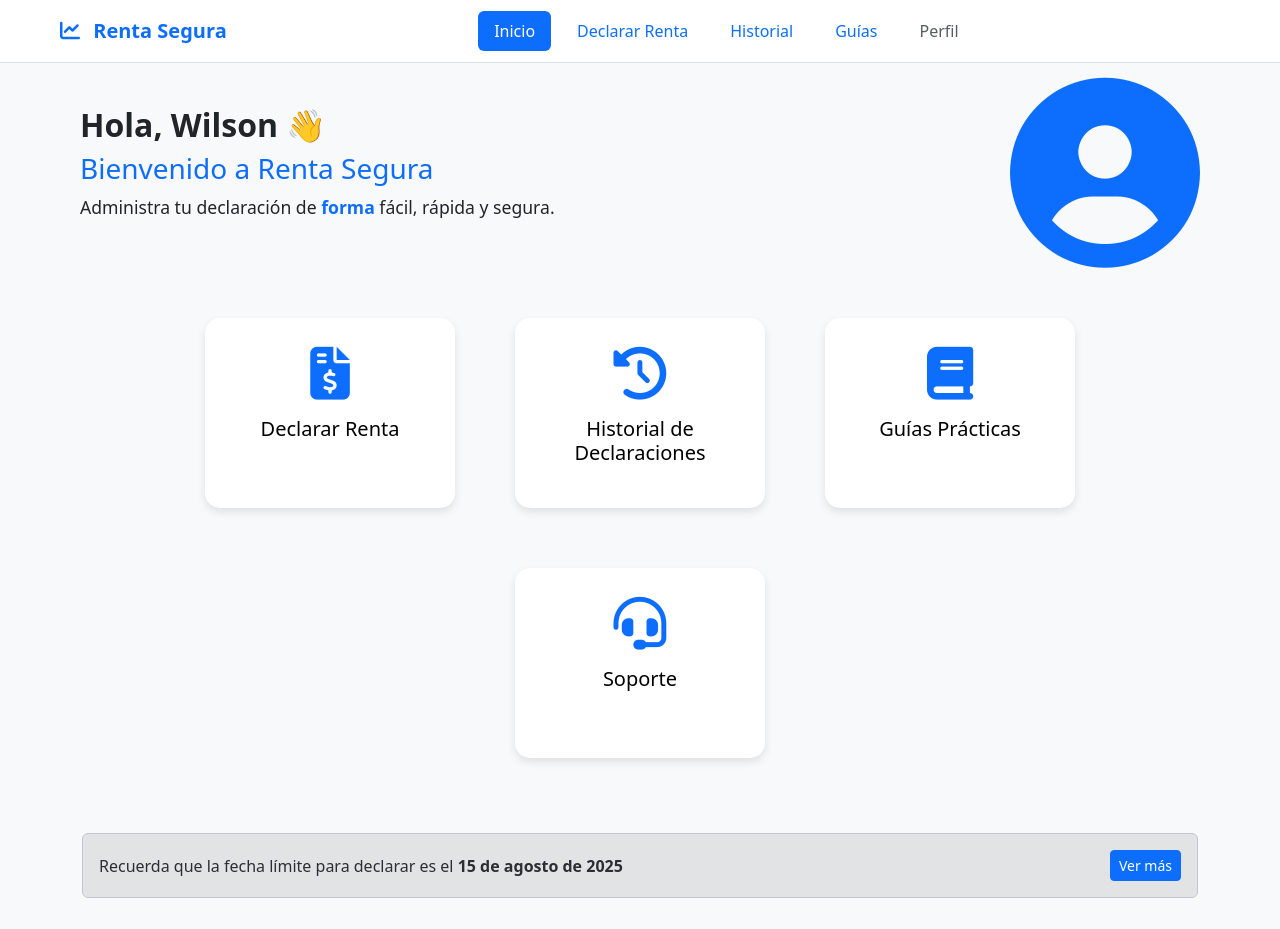
After one commit to mauricio1814/Contador, a PHP site: page /Vista/principal.php in a window 1280 px wide. The commit adds this page. Run offline with PHP 8.4, Linux system fonts and the light colour scheme; some libraries are stand-ins or nearby versions.

Commit message:
se agrega la pagina de inicio solo el fronted flata el backend

```diff
--- /dev/null
+++ b/Estilos/principal.css
@@ -0,0 +1,118 @@
+body {
+    background-color: #f8f9fa;
+    display: flex;
+    flex-direction: column;
+    min-height: 100vh;
+}
+
+
+/* 🔹 NAVBAR */
+
+.navbar-custom {
+    background-color: #ffffff;
+    border-bottom: 1px solid #dee2e6;
+    padding: 0.7rem 3rem;
+}
+
+.navbar-brand {
+    font-weight: bold;
+    color: #0d6efd !important;
+}
+
+.nav-item {
+    margin-right: 10px;
+}
+
+
+/* 🔹 CONTENIDO PRINCIPAL */
+
+main {
+    flex: 1;
+}
+
+.hero {
+    display: flex;
+    justify-content: space-between;
+    align-items: center;
+    margin-top: 5px;
+    padding: 10px 10px;
+    flex-wrap: wrap;
+}
+
+.hero-text {
+    max-width: 500px;
+    margin-top: -5px;
+}
+
+.hero-text h2 {
+    font-weight: bold;
+}
+
+.hero-text p {
+    font-size: 1.1rem;
+}
+
+
+/* 🔹 TARJETAS GRANDES Y MUY ESPACIADAS */
+
+.icon-section {
+    display: flex;
+    justify-content: center;
+    flex-wrap: wrap;
+    gap: 60px;
+    margin-top: 40px;
+    margin-bottom: 60px;
+}
+
+.icon-card {
+    background: #fff;
+    border-radius: 15px;
+    box-shadow: 0px 4px 8px rgba(0, 0, 0, 0.1);
+    width: 250px;
+    height: 190px;
+    text-align: center;
+    padding: 30px;
+    transition: all 0.3s ease;
+    cursor: pointer;
+}
+
+.icon-card i {
+    font-size: 3.3rem;
+    color: #0d6efd;
+    transition: color 0.3s ease;
+}
+
+.icon-card h5 {
+    color: #000;
+    transition: color 0.3s ease;
+}
+
+
+/* 🔹 EFECTO HOVER */
+
+.icon-card:hover {
+    background-color: #0d6efd;
+    transform: scale(1.08);
+}
+
+.icon-card:hover i,
+.icon-card:hover h5 {
+    color: #fff;
+}
+
+
+/* 🔹 ICONO USUARIO */
+
+.hero i {
+    font-size: 190px;
+    color: #0d6efd;
+}
+
+
+/* 🔹 FOOTER ABAJO */
+
+footer {
+    margin-top: auto;
+    background-color: #f8f9fa;
+    padding: 15px 0;
+}
--- /dev/null
+++ b/Vista/principal.php
@@ -0,0 +1,85 @@
+<!DOCTYPE html>
+<html lang="en">
+
+<head>
+    <meta charset="UTF-8">
+    <meta name="viewport" content="width=device-width, initial-scale=1.0">
+    <title>Renta</title>
+    <link href="https://cdn.jsdelivr.net/npm/bootstrap@5.3.8/dist/css/bootstrap.min.css" rel="stylesheet"
+        integrity="sha384-sRIl4kxILFvY47J16cr9ZwB07vP4J8+LH7qKQnuqkuIAvNWLzeN8tE5YBujZqJLB" crossorigin="anonymous">
+    <link rel="stylesheet" href="../Estilos/principal.css">
+    <link rel="stylesheet" href="https://cdnjs.cloudflare.com/ajax/libs/font-awesome/6.6.0/css/all.min.css">
+
+</head>
+
+<body>
+    <!-- 🔹 NAVBAR -->
+    <nav class="navbar navbar-expand-lg navbar-custom">
+        <div class="container-fluid">
+            <a class="navbar-brand" href="#">
+                <i class="fa-solid fa-chart-line me-2"></i> Renta Segura
+            </a>
+
+            <button class="navbar-toggler" type="button" data-bs-toggle="collapse" data-bs-target="#navbarNav"
+                aria-controls="navbarNav" aria-expanded="false" aria-label="Toggle navigation">
+                <span class="navbar-toggler-icon"></span>
+            </button>
+
+            <div class="collapse navbar-collapse justify-content-center" id="navbarNav">
+                <ul class="nav nav-pills">
+                    <li class="nav-item"><a class="nav-link active" href="#">Inicio</a></li>
+                    <li class="nav-item"><a class="nav-link" href="#">Declarar Renta</a></li>
+                    <li class="nav-item"><a class="nav-link" href="#">Historial</a></li>
+                    <li class="nav-item"><a class="nav-link" href="#">Guías</a></li>
+                    <li class="nav-item"><a class="nav-link disabled" aria-disabled="true">Perfil</a></li>
+                </ul>
+            </div>
+        </div>
+    </nav>
+
+    <!-- 🔹 CONTENIDO PRINCIPAL -->
+    <main class="container hero">
+        <div class="hero-text">
+            <h2>Hola, Wilson 👋</h2>
+            <h3 class="text-primary">Bienvenido a Renta Segura</h3>
+            <p>Administra tu declaración de <span class="text-primary fw-bold">forma</span> fácil, rápida y segura.</p>
+        </div>
+        <div>
+            <i class="fa-solid fa-user-circle"></i>
+        </div>
+    </main>
+
+    <!-- 🔹 SECCIÓN DE OPCIONES -->
+    <div class="container icon-section">
+        <div class="icon-card">
+            <i class="fa-solid fa-file-invoice-dollar"></i>
+            <h5 class="mt-3">Declarar Renta</h5>
+        </div>
+        <div class="icon-card">
+            <i class="fa-solid fa-clock-rotate-left"></i>
+            <h5 class="mt-3">Historial de Declaraciones</h5>
+        </div>
+        <div class="icon-card">
+            <i class="fa-solid fa-book"></i>
+            <h5 class="mt-3">Guías Prácticas</h5>
+        </div>
+        <div class="icon-card">
+            <i class="fa-solid fa-headset"></i>
+            <h5 class="mt-3">Soporte</h5>
+        </div>
+    </div>
+
+    <!-- 🔹 FOOTER -->
+    <footer>
+        <div class="container">
+            <div class="alert alert-secondary d-flex justify-content-between align-items-center" role="alert">
+                <span>Recuerda que la fecha límite para declarar es el <strong>15 de agosto de 2025</strong></span>
+                <a href="#" class="btn btn-primary btn-sm">Ver más</a>
+            </div>
+        </div>
+    </footer>
+
+    <script src="https://cdn.jsdelivr.net/npm/bootstrap@5.3.3/dist/js/bootstrap.bundle.min.js"></script>
+</body>
+
+</html>
```
Also changed, not shown: Estilos/login.css (+23 -11 lines), Vista/login.php (+107 -17 lines), IMG/Fondo1.png (added), Includ/navbar.php (added).
